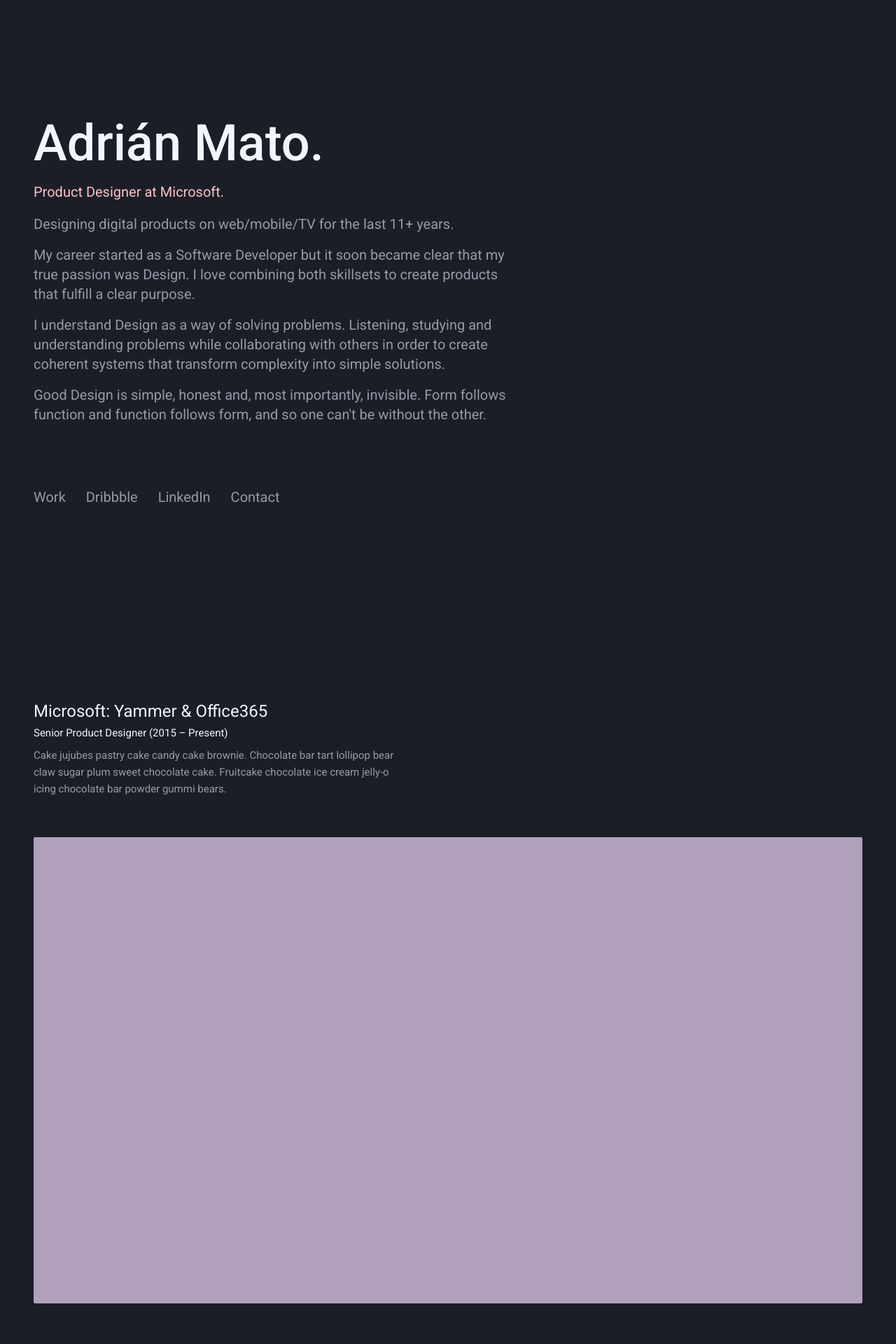
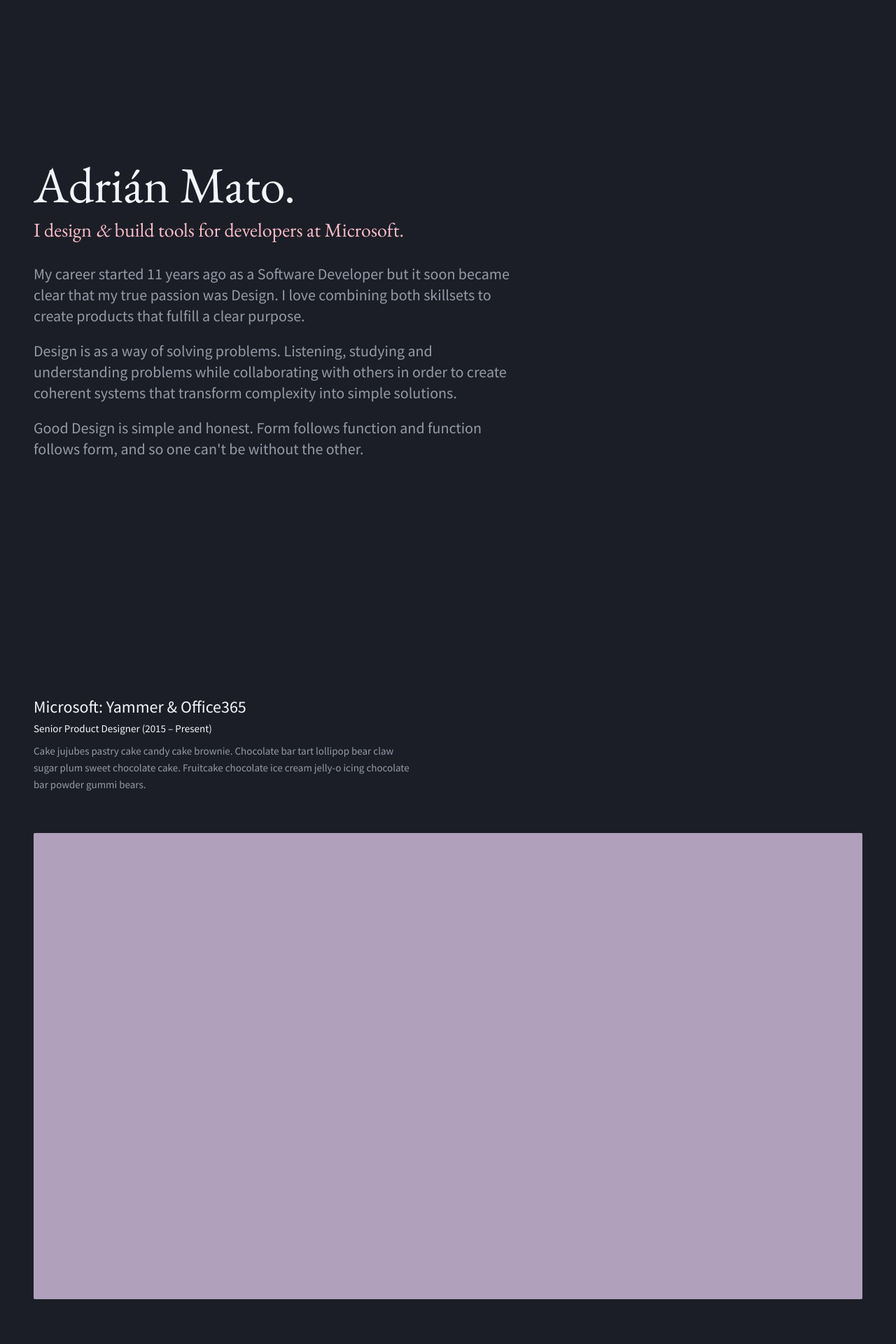
Before and after one commit to adrianmg/adrianmg.github.io, a Jekyll site: the page built from index.md, in a window 1280 px wide. Shown: the top 1920 px of the page at 70% size. Built offline with Jekyll 4.4.1, drawn with Linux system fonts in a browser that asks for light colours.

Commit message:
Improvements on bio description home

```diff
--- a/_includes/head.html
+++ b/_includes/head.html
@@ -9,7 +9,8 @@
   <title>{% if page.title %}{{ page.title | escape }}{% else %}{{ site.title | escape }}{% endif %}</title>
   <meta name="description" content="{{ page.excerpt | default: site.description | strip_html | normalize_whitespace | truncate: 160 | escape }}">
 
-  <link href="https://fonts.googleapis.com/css?family=Roboto:400,500" rel="stylesheet">
+  <link href="https://fonts.googleapis.com/css?family=Source+Sans+Pro:400,700" rel="stylesheet">
+  <link href='https://fonts.googleapis.com/css?family=EB+Garamond' rel='stylesheet' type='text/css'>
   <link rel="stylesheet" href="{{ "/assets/main.css" | relative_url }}">
   <link rel="alternate" type="application/rss+xml" title="{{ site.title | escape }}" href="{{ "/feed.xml" | relative_url }}">
 
--- a/_layouts/home.html
+++ b/_layouts/home.html
@@ -6,27 +6,25 @@
 
   <div class="bio-intro">
     <div class="bio-intro-desc">
-      <h1>Adri&aacute;n Mato.</h1>
-      <h2>Product Designer at Microsoft.</h2>
+      <h1>Adrián Mato.</h1>
+      <h2>I design
+        <span class="ampersand">&amp;</span> build tools for developers at Microsoft.</h2>
       <p>
-        Designing digital products on web/mobile/TV for the last
-        <span id="years">10</span>+ years.
+        My career started
+        <span id="years">11</span> years ago as a Software Developer but it soon became clear that my true passion was Design. I love combining
+        both skillsets to create products that fulfill a clear purpose.
       </p>
       <p>
-        My career started as a Software Developer but it soon became clear that my true passion was Design. I love combining both
-        skillsets to create products that fulfill a clear purpose.
+        Design is as a way of solving problems. Listening, studying and understanding problems while collaborating with others in
+        order to create coherent systems that transform complexity into simple solutions.
       </p>
       <p>
-        I understand Design as a way of solving problems. Listening, studying and understanding problems while collaborating with
-        others in order to create coherent systems that transform complexity into simple solutions.
-      </p>
-      <p>
-        Good Design is simple, honest and, most importantly, invisible. Form follows function and function follows form, and so one
+        Good Design is simple and honest. Form follows function and function follows form, and so one
         can't be without the other.
       </p>
     </div>
 
-    <ul class="bio-intro-nav">
+    <!-- <ul class="bio-intro-nav">
       <li>
         <a href="#projects">Work</a>
       </li>
@@ -39,7 +37,7 @@
       <li>
         <a href="mailto:hello@adrianmato.com">Contact</a>
       </li>
-    </ul>
+    </ul> -->
 
   </div>
 
--- a/_sass/main.scss
+++ b/_sass/main.scss
@@ -2,7 +2,8 @@
 
 // Define defaults for each variable.
 
-$base-font-family:  "Roboto", sans-serif !default;
+$base-font-family:  'Source Sans Pro', 'Helvetica Neue', sans-serif !default;
+$base-font-serif:  "EB Garamond", serif !default;
 $base-font-size:    2.4rem !default;
 $base-font-weight:  400 !default;
 $small-font-size:   $base-font-size * 0.875 !default;
--- a/_sass/res/_base.scss
+++ b/_sass/res/_base.scss
@@ -113,3 +113,8 @@
  .h-padleft {
   padding-left: $base-padding;
  }
+
+ .ampersand {
+   font-family: 'Baskerville', "EB Garamond", serif;
+   font-style: italic;
+ }
--- a/_sass/res/_layout.scss
+++ b/_sass/res/_layout.scss
@@ -24,32 +24,36 @@
 
 .bio-intro {
   max-width: $base-max-width;
-  margin: 18vh auto 0;
-  padding-bottom: 20vh;
-  font-size: 2.0rem;
+  height: 100%;
+  margin: 0 auto;
+  font-size: 2.2rem;
+  position: relative;
 }
 
 .bio-intro-desc {
   max-width: 68.0rem;
+  position: absolute;
+  top: 24%;
 }
 
 .bio-intro-desc h1 {
   font-size: 7.2rem;
-  font-weight: 500;
-  margin-bottom: 1.1rem;
-
+  font-weight: 400;
+  font-family: $base-font-serif;
+  margin-bottom: .6rem;
 }
 
 .bio-intro-desc h2 {
-  font-size: 2.0rem;
-  line-height: 3.2rem;
+  font-size: 2.8rem;
+  line-height: 2.4rem;
   color: $brand-color;
-  margin-bottom: 1.6rem;
+  margin-bottom: 3.6rem;
+  font-family: $base-font-serif;
 }
 
 .bio-intro-desc p {
-  line-height: 2.8rem;
-  margin-bottom: 1.6rem
+  line-height: 3.0rem;
+  margin-bottom: 2.0rem
 }
 
 /**
```
Also changed, not shown: Gemfile.lock.
